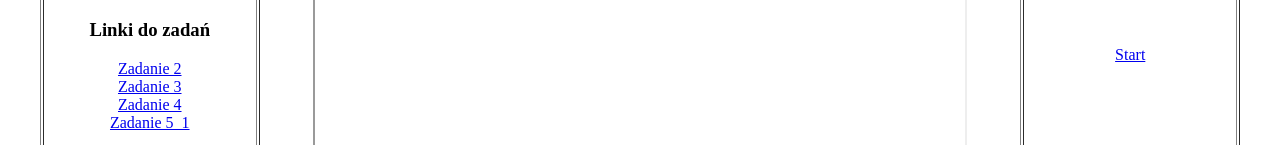
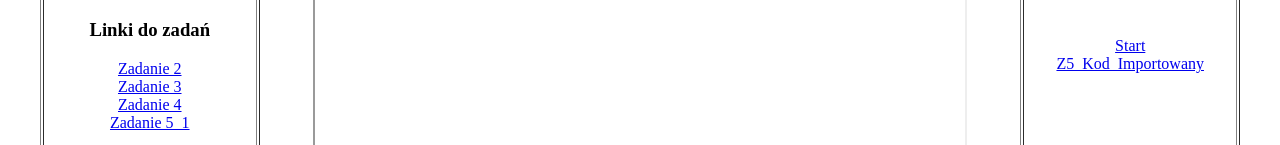
Before and after one commit to Krystian909/Dydaktyka4CSS, a plain HTML site: page index.html in a window 1280 px wide. Shown: the part 338-483 px from the top of the page. Drawn offline with Linux system fonts and the light colour scheme.

Commit message:
Update index.html

```diff
--- a/index.html
+++ b/index.html
@@ -22,6 +22,8 @@
 </td>
   <h3>Linki do kodów zadań</h3>
 <td width=18% align=center><a href="start.html" target="strony">Start</a>
+  <br>
+  <a href="Z5_Kod_Importowany.html" target="strony"> Z5_Kod_Importowany </a>
 </td>
 </tr>
 </table>
```
